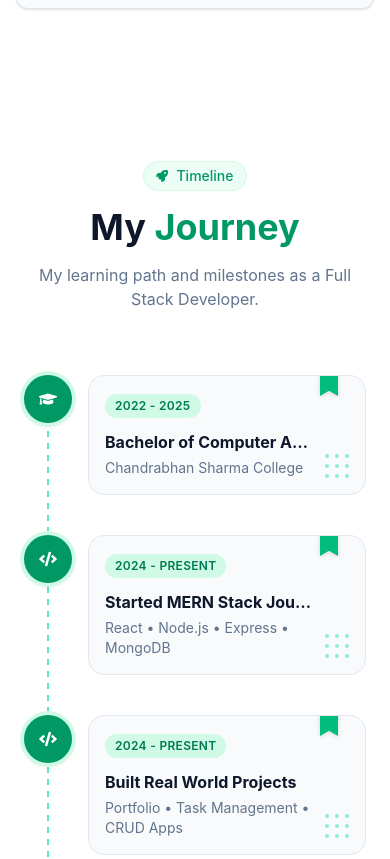
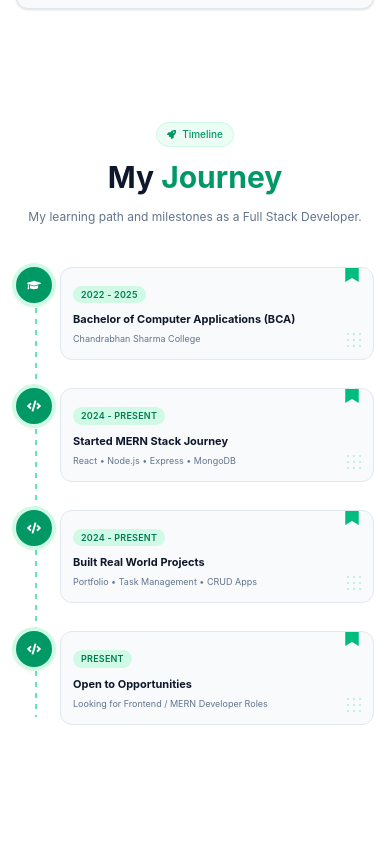
Before and after one commit to mrmukhtar05/my-portfolio, a React (Vite) app: page / in a window 390 px wide. Shown: the part 2653-3512 px from the top of the page. Built offline with nearby package versions, Linux system fonts and the light colour scheme; no server answers.

Commit message:
Update Hero, About, Navbar and Home layout

```diff
--- a/src/components/Journey.jsx
+++ b/src/components/Journey.jsx
@@ -55,58 +55,67 @@ const Journey = () => {
   useEffect(() => {
     getJourneys()
       .then((res) => {
-        if (res?.data?.length) setJourneyData(res.data);
+        if (res?.data?.length) {
+          setJourneyData(res.data);
+        }
       })
       .catch(() => {
-        // keep fallback timeline if backend/data not available yet
+        // Keep fallback timeline
       });
   }, []);
 
   return (
-    <section id="journey" className="bg-white py-24 text-slate-900">
-      <div className="max-w-7xl mx-auto px-6">
+    <section
+      id="journey"
+      className="bg-white py-14 sm:py-20 lg:py-24 text-slate-900"
+    >
+      <div className="max-w-7xl mx-auto px-4 sm:px-6">
 
+        {/* ================= Heading ================= */}
         <motion.div
           initial={{ opacity: 0, y: 30 }}
           whileInView={{ opacity: 1, y: 0 }}
           transition={{ duration: 0.6 }}
           viewport={{ once: true }}
-          className="text-center mb-16"
+          className="text-center mb-10 sm:mb-14 lg:mb-16"
         >
-          <span className="inline-flex items-center gap-2 px-3 py-1 rounded-full bg-emerald-50 border border-emerald-100 text-emerald-600 text-sm font-medium mb-4">
-            <FaRocket className="text-xs" />
+          <span className="inline-flex items-center gap-1.5 sm:gap-2 px-2.5 sm:px-3 py-1 rounded-full bg-emerald-50 border border-emerald-100 text-emerald-600 text-[10px] sm:text-xs font-medium mb-3 sm:mb-4">
+            <FaRocket className="text-[9px] sm:text-xs" />
             Timeline
           </span>
 
-          <h2 className="text-4xl sm:text-5xl font-bold">
+          <h2 className="text-3xl sm:text-4xl lg:text-5xl font-bold">
             My <span className="text-emerald-600">Journey</span>
           </h2>
 
-          <p className="text-slate-500 mt-4 max-w-xl mx-auto">
+          <p className="text-xs sm:text-sm md:text-base text-slate-500 mt-3 sm:mt-4 max-w-xl mx-auto leading-5 sm:leading-6">
             My learning path and milestones as a Full Stack Developer.
           </p>
         </motion.div>
 
-        <div className="relative pl-16 sm:pl-20 md:pl-0">
+        {/* ================= Timeline ================= */}
+        <div className="relative pl-11 sm:pl-16 md:pl-0">
 
-          {/* Vertical dotted line - mobile/tablet */}
+          {/* Vertical Line */}
           <div
             className="
               absolute
-              left-6
-              sm:left-8
+              left-5
+              sm:left-7
               md:left-1/2
               top-2
               bottom-2
               w-0.5
               -translate-x-1/2
-              bg-[repeating-linear-gradient(to_bottom,theme(colors.emerald.300)_0,theme(colors.emerald.300)_6px,transparent_6px,transparent_12px)]
+              bg-[repeating-linear-gradient(to_bottom,theme(colors.emerald.300)_0,theme(colors.emerald.300)_5px,transparent_5px,transparent_11px)]
             "
           />
 
-          <div className="flex flex-col gap-10 md:gap-6">
+          <div className="flex flex-col gap-7 sm:gap-9 md:gap-6">
+
             {journeyData.map((item, index) => {
               const side = index % 2 === 0 ? "right" : "left";
+
               const dateLabel = item.endDate
                 ? `${item.startDate} - ${item.endDate}`
                 : item.startDate;
@@ -116,7 +125,10 @@ const Journey = () => {
                   key={item._id || index}
                   initial={{ opacity: 0, y: 30 }}
                   whileInView={{ opacity: 1, y: 0 }}
-                  transition={{ duration: 0.5, delay: index * 0.05 }}
+                  transition={{
+                    duration: 0.5,
+                    delay: index * 0.05,
+                  }}
                   viewport={{ once: true }}
                   className={`relative md:flex md:items-center ${
                     side === "left"
@@ -124,26 +136,33 @@ const Journey = () => {
                       : "md:flex-row"
                   }`}
                 >
-                  {/* Icon node on the line */}
+
+                  {/* ================= Icon ================= */}
                   <div
                     className="
                       absolute
-                      -left-16
-                      sm:-left-20
+                      -left-11
+                      sm:-left-16
                       md:left-1/2
                       top-0
                       md:top-1/2
                       md:-translate-x-1/2
                       md:-translate-y-1/2
-                      w-12
-                      h-12
+                      w-9
+                      h-9
+                      sm:w-11
+                      sm:h-11
+                      md:w-12
+                      md:h-12
                       rounded-full
                       bg-emerald-600
                       text-white
                       flex
                       items-center
                       justify-center
-                      text-lg
+                      text-sm
+                      sm:text-base
+                      md:text-lg
                       ring-4
                       ring-emerald-100
                       shadow-md
@@ -153,10 +172,10 @@ const Journey = () => {
                     {TYPE_ICON[item.type] || <FaBriefcase />}
                   </div>
 
-                  {/* Spacer for desktop alternating layout */}
+                  {/* Desktop Spacer */}
                   <div className="hidden md:block md:w-[calc(50%-1.5rem)]" />
 
-                  {/* Card */}
+                  {/* ================= Card ================= */}
                   <div
                     className="
                       relative
@@ -167,59 +186,97 @@ const Journey = () => {
                       bg-slate-50
                       border
                       border-slate-200
-                      rounded-2xl
-                      p-4
+                      rounded-xl
+                      sm:rounded-2xl
+                      p-3
                       sm:p-5
                       hover:border-emerald-400
+                      hover:-translate-y-1
                       hover:shadow-md
                       transition-all
                       duration-300
                     "
                   >
-                    {/* Ribbon accent */}
-                    <div className="absolute -top-1 right-6 text-emerald-500 text-2xl drop-shadow-sm">
+
+                    {/* Bookmark */}
+                    <div className="absolute -top-1 right-3 sm:right-5 text-emerald-500 text-lg sm:text-2xl">
                       <FaBookmark />
                     </div>
 
-                    {/* Dotted pattern decoration */}
-                    <div className="absolute bottom-4 right-4 grid grid-cols-3 gap-1.5 opacity-40 pointer-events-none">
+                    {/* Dotted Decoration */}
+                    <div className="absolute bottom-3 right-3 sm:bottom-4 sm:right-4 grid grid-cols-3 gap-1 opacity-30 pointer-events-none">
                       {Array.from({ length: 9 }).map((_, i) => (
                         <span
                           key={i}
-                          className="w-1 h-1 rounded-full bg-emerald-400"
+                          className="w-0.5 h-0.5 sm:w-1 sm:h-1 rounded-full bg-emerald-400"
                         />
                       ))}
                     </div>
 
+                    {/* ================= Date ================= */}
                     <span
                       className="
                         inline-block
-                        text-xs
+                        text-[9px]
+                        sm:text-xs
                         font-semibold
                         tracking-wide
                         uppercase
-                        px-2.5
-                        py-1
+                        px-2
+                        sm:px-2.5
+                        py-0.5
+                        sm:py-1
                         rounded-full
                         bg-emerald-100
                         text-emerald-700
-                        mb-3
+                        mb-2
+                        sm:mb-3
                       "
                     >
                       {dateLabel}
                     </span>
 
-                    <h3 className="text-base sm:text-lg font-bold text-slate-900 pr-8 truncate">{item.title}</h3>
+                    {/* ================= Title ================= */}
+                    {/* No truncate - long titles will wrap */}
+                    <h3
+                      className="
+                        text-[11px]
+                        sm:text-base
+                        lg:text-lg
+                        font-bold
+                        text-slate-900
+                        pr-7
+                        sm:pr-8
+                        leading-4
+                        sm:leading-5
+                        break-words
+                      "
+                    >
+                      {item.title}
+                    </h3>
 
-                    <p className="text-slate-500 text-sm mt-1">
+                    {/* ================= Organization ================= */}
+                    <p
+                      className="
+                        text-slate-500
+                        text-[9px]
+                        sm:text-xs
+                        lg:text-sm
+                        mt-1
+                        leading-4
+                        sm:leading-5
+                        break-words
+                      "
+                    >
                       {item.organization}
                     </p>
+
                   </div>
                 </motion.div>
               );
             })}
+
           </div>
-
         </div>
       </div>
     </section>
```
